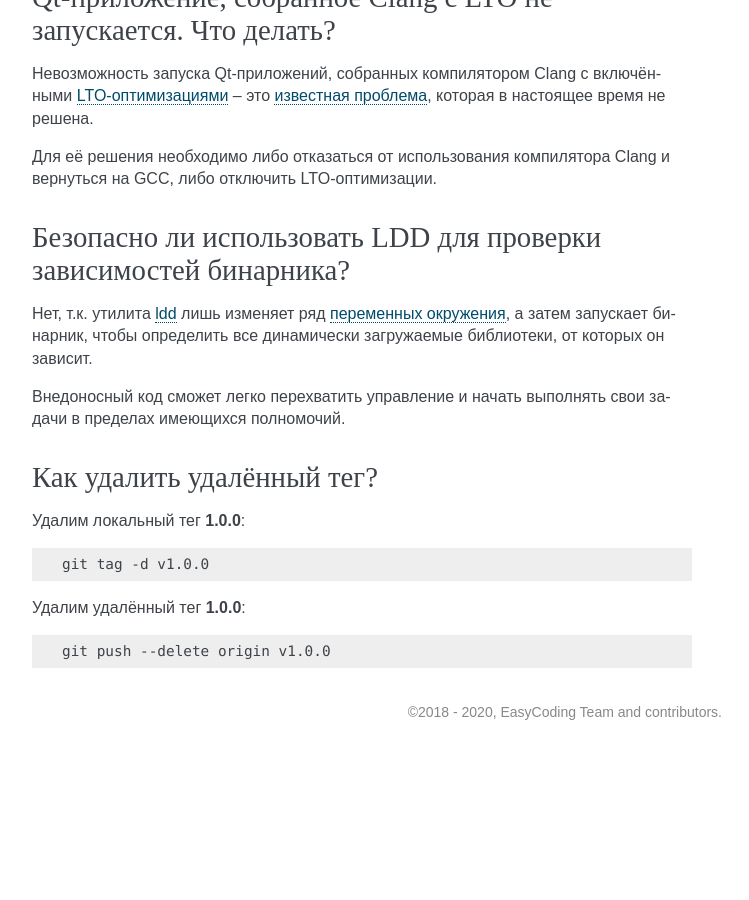
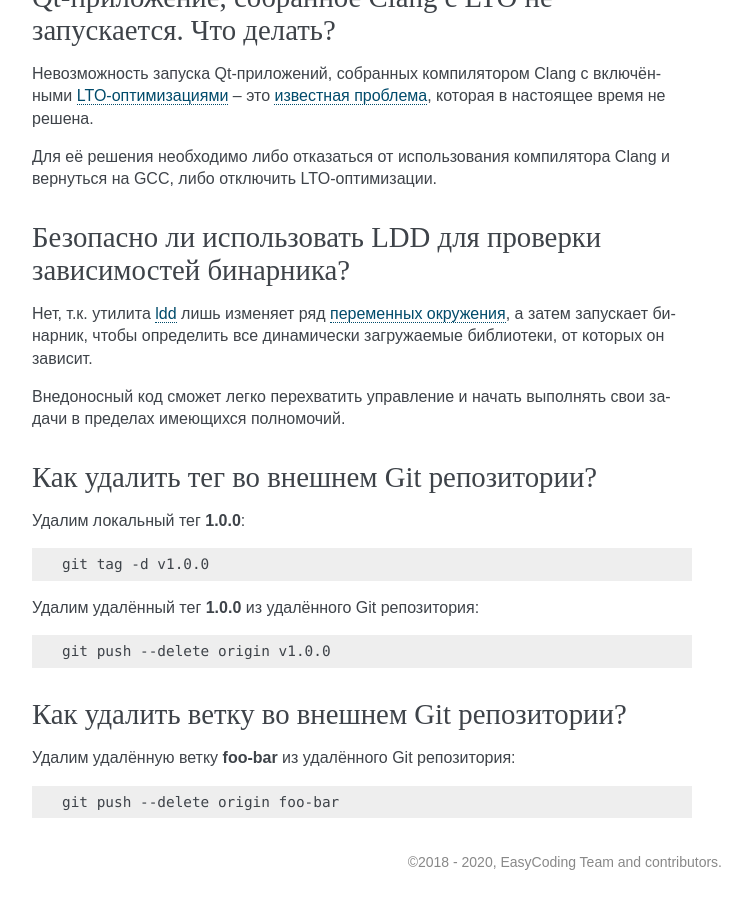
Before and after one commit to RussianFedora/FAQ, a Sphinx documentation site: the page built from source/development.rst, in a window 1280 px wide and 900 px high, scrolled down 23549 px. Shown: the whole window, without its empty margins (388-1137 px from the left). Built offline with Sphinx 7.4.7, drawn with Linux system fonts in a browser that asks for light colours; before the commit the page ends 24299 px from its top, so only the background shows below that; some of the changed text lies outside the part shown.

Commit message:
Added question about removing remote Git branches.

```diff
--- a/source/development.rst
+++ b/source/development.rst
@@ -1325,11 +1325,11 @@ Qt-приложение, собранное Clang с LTO не запускает
 
 Внедоносный код сможет легко перехватить управление и начать выполнять свои задачи в пределах имеющихся полномочий.
 
-.. index:: git, remove, branch, tag
+.. index:: git, remove, remote, tag
 .. _git-remove-tag:
 
-Как удалить удалённый тег?
-==============================
+Как удалить тег во внешнем Git репозитории?
+================================================
 
 Удалим локальный тег **1.0.0**:
 
@@ -1337,8 +1337,20 @@ Qt-приложение, собранное Clang с LTO не запускает
 
     git tag -d v1.0.0
 
-Удалим удалённый тег **1.0.0**:
+Удалим удалённый тег **1.0.0** из удалённого Git репозитория:
 
 .. code-block:: text
 
     git push --delete origin v1.0.0
+
+.. index:: git, remove, remote, branch
+.. _git-remove-tag:
+
+Как удалить ветку во внешнем Git репозитории?
+=================================================
+
+Удалим удалённую ветку **foo-bar** из удалённого Git репозитория:
+
+.. code-block:: text
+
+    git push --delete origin foo-bar
```
